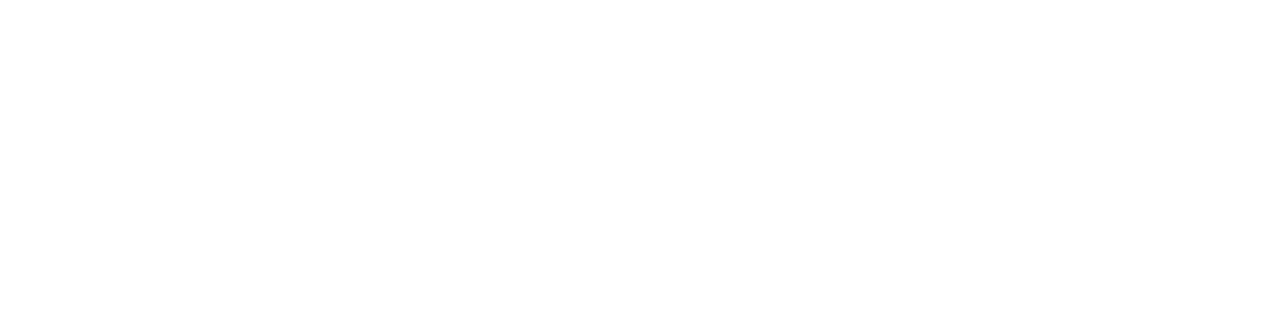
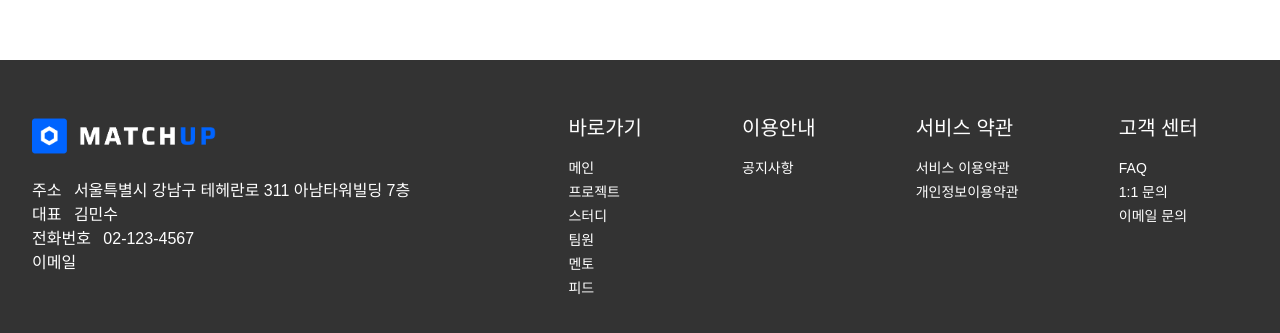
Before and after one commit to SWM14-HumanError/Match-Up-Frontend, a React (Vite) app: page /inquiry/email in a window 1280 px wide. Before the commit this address had no page. Shown: the part 1211-1544 px from the top of the page. Before the commit the page ends 800 px from the top, so only its background shows below. Built offline with nearby package versions, Linux system fonts and the light colour scheme; a web font is replaced by a local one.

Commit message:
Create: footer에서 이동힐 수 있는 페이지 생성, 프로필 설정 페이지 생성

```diff
--- a/src/App.tsx
+++ b/src/App.tsx
@@ -18,6 +18,13 @@ import MentorAuthPage from './pages/MentorAuthPage.tsx';
 import MyGroup from './pages/Mypage/MyGroup.tsx';
 import Page404 from './pages/Page404.tsx';
 import GlobalUseEffect from './hooks/GlobalUseEffect.tsx';
+import Announcement from './pages/DummyPages/Announcement.tsx';
+import Inquiry from './pages/DummyPages/Inquiry.tsx';
+import EmailInquiry from './pages/DummyPages/EmailInquiry.tsx';
+import FAQ from './pages/DummyPages/FAQ.tsx';
+import TermsOfInfo from './pages/DummyPages/TermsOfInfo.tsx';
+import TermsOfService from './pages/DummyPages/TermsOfService.tsx';
+import ProfileSetting from './pages/ProfilePage/ProfileSetting.tsx';
 import './App.css'
 
 function App() {
@@ -53,8 +60,17 @@ function App() {
           <Route path='/mypage/profile' element={<UserDetailPage/>}/>
           <Route path='/profile/:userId' element={<UserDetailPage/>}/>
           <Route path='/update/profile' element={<EditProfileInfoPage/>}/>
+          <Route path='/profile/settings' element={<ProfileSetting/>}/>
 
           <Route path='/auth/mentor' element={<MentorAuthPage/>}/>
+
+
+          <Route path='/announcement' element={<Announcement/>}/>
+          <Route path='/inquiry/email' element={<EmailInquiry/>}/>
+          <Route path='/inquiry/personal' element={<Inquiry/>}/>
+          <Route path='/faq' element={<FAQ/>}/>
+          <Route path='/terms/info' element={<TermsOfInfo/>}/>
+          <Route path='/terms/service' element={<TermsOfService/>}/>
 
           <Route path='*' element={<Page404/>}/>
         </Routes>
--- a/src/components/Footer.tsx
+++ b/src/components/Footer.tsx
@@ -16,22 +16,22 @@ const FooterMenus = [
   {
     title: '이용안내',
     menu: [
-      { name: '공지사항', path: '/' },
+      { name: '공지사항', path: '/announcement' },
     ]
   },
   {
     title: '서비스 약관',
     menu: [
-      { name: '서비스 이용약관', path: '/' },
-      { name: '개인정보이용약관', path: '/', bold: true },
+      { name: '서비스 이용약관', path: '/terms/service' },
+      { name: '개인정보이용약관', path: '/terms/info', bold: true },
     ]
   },
   {
     title: '고객 센터',
     menu: [
-      { name: 'FAQ', path: '/' },
-      { name: '1:1 문의', path: '/' },
-      { name: '이메일 문의', path: '/' },
+      { name: 'FAQ', path: '/faq' },
+      { name: '1:1 문의', path: '/inquiry/personal' },
+      { name: '이메일 문의', path: '/inquiry/email' },
     ]
   },
 ]
--- /dev/null
+++ b/src/pages/DummyPages/Announcement.tsx
@@ -0,0 +1,20 @@
+import Navigation from '../../components/Navigation.tsx';
+import Footer from '../../components/Footer.tsx';
+
+import '../../styles/MainProjectPage.scss';
+
+function Announcement() {
+  return (
+    <>
+      <Navigation/>
+      <div className='main_layout'>
+        <h1>공지사항</h1>
+        {Array.from({length: 40}).map(() => (<br/>))}
+      </div>
+
+      <Footer/>
+    </>
+  );
+}
+
+export default Announcement;
--- /dev/null
+++ b/src/pages/DummyPages/EmailInquiry.tsx
@@ -0,0 +1,20 @@
+import Navigation from '../../components/Navigation.tsx';
+import Footer from '../../components/Footer.tsx';
+
+import '../../styles/MainProjectPage.scss';
+
+function EmailInquiry() {
+  return (
+    <>
+      <Navigation/>
+      <div className='main_layout'>
+        <h1>이메일 문의</h1>
+        {Array.from({length: 40}).map(() => (<br/>))}
+      </div>
+
+      <Footer/>
+    </>
+  );
+}
+
+export default EmailInquiry;
--- /dev/null
+++ b/src/pages/DummyPages/FAQ.tsx
@@ -0,0 +1,20 @@
+import Navigation from '../../components/Navigation.tsx';
+import Footer from '../../components/Footer.tsx';
+
+import '../../styles/MainProjectPage.scss';
+
+function FAQ() {
+  return (
+    <>
+      <Navigation/>
+      <div className='main_layout'>
+        <h1>FAQ</h1>
+        {Array.from({length: 40}).map(() => (<br/>))}
+      </div>
+
+      <Footer/>
+    </>
+  );
+}
+
+export default FAQ;
--- /dev/null
+++ b/src/pages/DummyPages/Inquiry.tsx
@@ -0,0 +1,20 @@
+import Navigation from '../../components/Navigation.tsx';
+import Footer from '../../components/Footer.tsx';
+
+import '../../styles/MainProjectPage.scss';
+
+function Inquiry() {
+  return (
+    <>
+      <Navigation/>
+      <div className='main_layout'>
+        <h1>1:1 문의</h1>
+        {Array.from({length: 40}).map(() => (<br/>))}
+      </div>
+
+      <Footer/>
+    </>
+  );
+}
+
+export default Inquiry;
--- /dev/null
+++ b/src/pages/DummyPages/TermsOfInfo.tsx
@@ -0,0 +1,20 @@
+import Navigation from '../../components/Navigation.tsx';
+import Footer from '../../components/Footer.tsx';
+
+import '../../styles/MainProjectPage.scss';
+
+function TermsOfInfo() {
+  return (
+    <>
+      <Navigation/>
+      <div className='main_layout'>
+        <h1>개인정보이용약관</h1>
+        {Array.from({length: 40}).map(() => (<br/>))}
+      </div>
+
+      <Footer/>
+    </>
+  );
+}
+
+export default TermsOfInfo;
--- /dev/null
+++ b/src/pages/DummyPages/TermsOfService.tsx
@@ -0,0 +1,20 @@
+import Navigation from '../../components/Navigation.tsx';
+import Footer from '../../components/Footer.tsx';
+
+import '../../styles/MainProjectPage.scss';
+
+function TermsOfService() {
+  return (
+    <>
+      <Navigation/>
+      <div className='main_layout'>
+        <h1>서비스 이용약관</h1>
+        {Array.from({length: 40}).map(() => (<br/>))}
+      </div>
+
+      <Footer/>
+    </>
+  );
+}
+
+export default TermsOfService;
--- /dev/null
+++ b/src/pages/ProfilePage/ProfileSetting.tsx
@@ -0,0 +1,20 @@
+import Navigation from '../../components/Navigation.tsx';
+import Footer from '../../components/Footer.tsx';
+
+import '../../styles/MainProjectPage.scss';
+
+function TermsOfService() {
+  return (
+    <>
+      <Navigation/>
+      <div className='main_layout'>
+        <h1>프로필 설정</h1>
+        {Array.from({length: 40}).map(() => (<br/>))}
+      </div>
+
+      <Footer/>
+    </>
+  );
+}
+
+export default TermsOfService;
```
